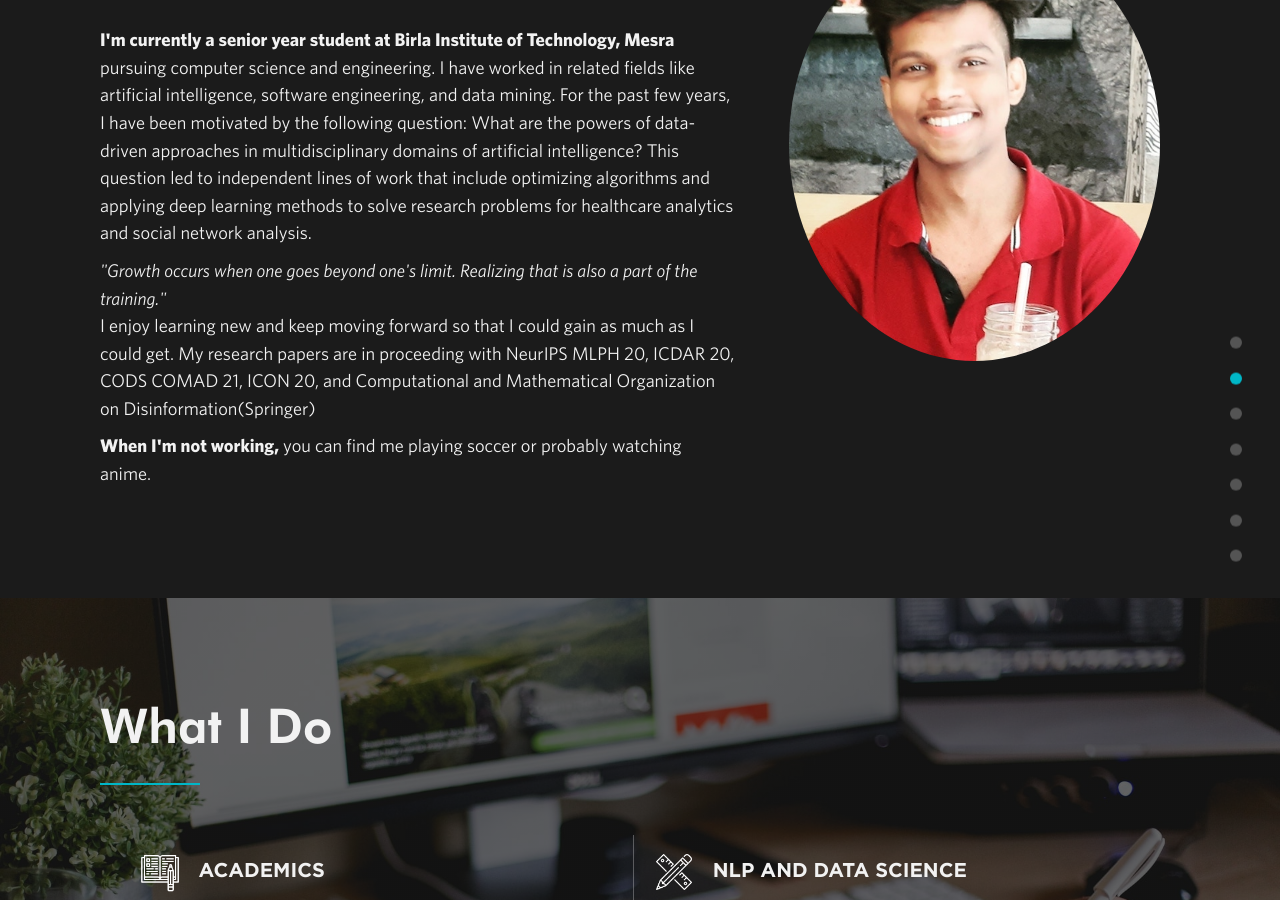
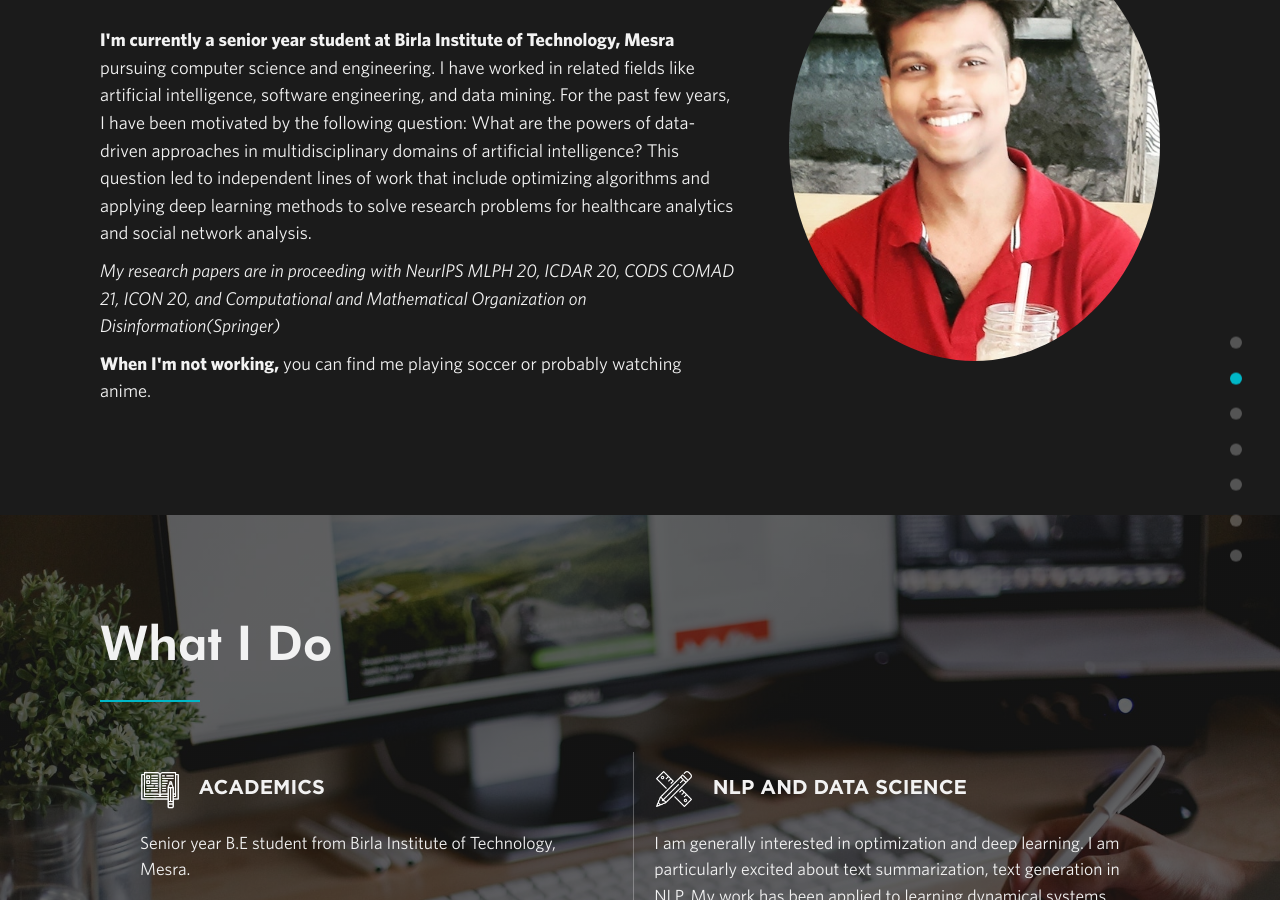
Before and after one commit to sumit6597/sumit6597.github.io, a Jekyll site: the page built from index.html, in a window 1280 px wide and 900 px high, scrolled down 1168 px. Built offline with Jekyll 4.4.1, drawn with Linux system fonts in a browser that asks for light colours; nearby versions of some CDN libraries.

Commit message:
Update about.html

```diff
--- a/_includes/about.html
+++ b/_includes/about.html
@@ -8,7 +8,7 @@
         <img class="headshot" src="img/pic.jpg" alt="headshot">
         <div class="about-text-wrapper">
           <p class="about-text"><strong>I'm currently a senior year student at Birla Institute of Technology, Mesra</strong> pursuing computer science and engineering. I have worked in related fields like artificial intelligence, software engineering, and data mining. For the past few years, I have been motivated by the following question: What are the powers of data-driven approaches in multidisciplinary domains of artificial intelligence? This question led to independent lines of work that include optimizing algorithms and applying deep learning methods to solve research problems for healthcare analytics and social network analysis. </p>
-          <p class="about-text"><cite>"Growth occurs when one goes beyond one's limit. Realizing that is also a part of the training."</cite><br>I enjoy learning new and keep moving forward so that I could gain as much as I could get. My research papers are in proceeding with NeurIPS MLPH 20, ICDAR 20, CODS COMAD 21, ICON 20, and Computational and Mathematical Organization on Disinformation(Springer) </p>
+          <p class="about-text"><cite> My research papers are in proceeding with NeurIPS MLPH 20, ICDAR 20, CODS COMAD 21, ICON 20, and Computational and Mathematical Organization on Disinformation(Springer) </p>
           <p class="about-text"><strong>When I'm not working,</strong> you can find me playing soccer or probably watching anime.</p>
         </div>
       </div>
```
